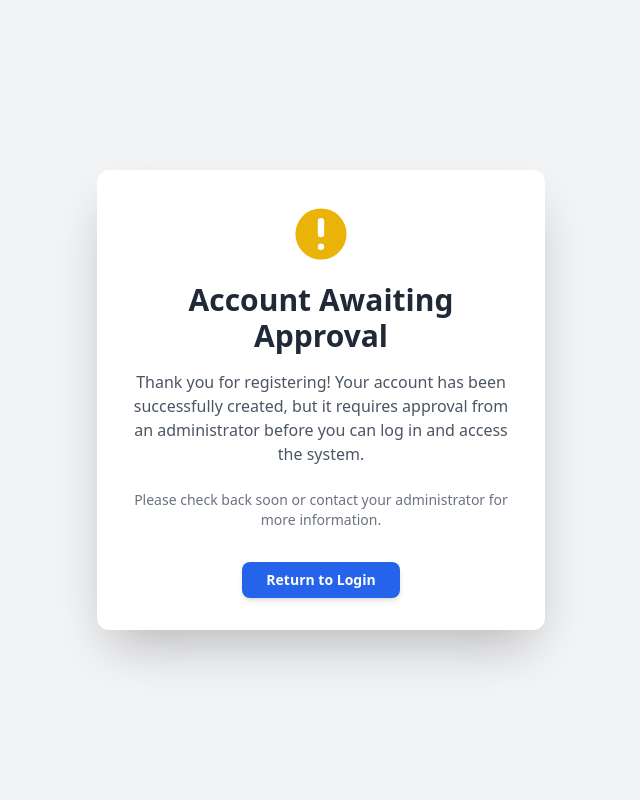
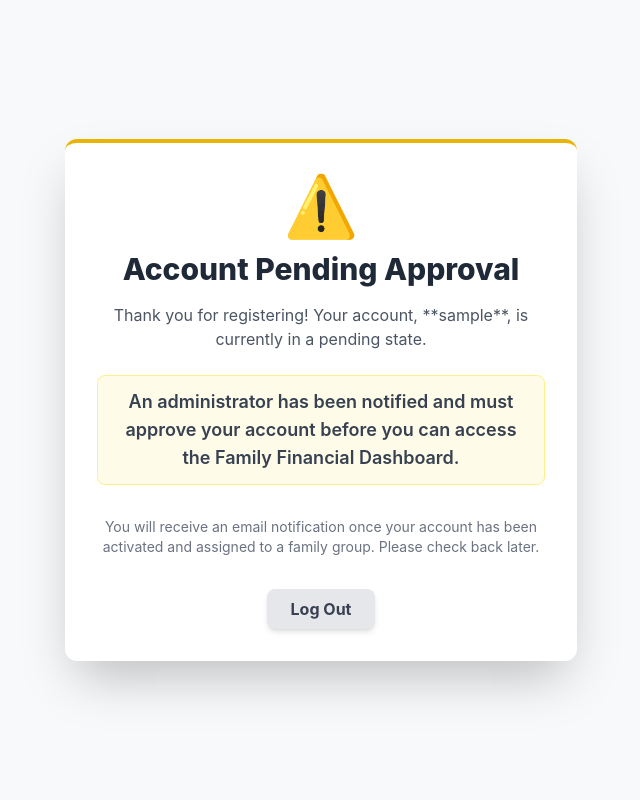
Before and after one commit to foyruser/Family-Financial-Dashboard, a Flask app: page /pending in a window 1280 px wide. Shown: the whole page, without its empty margins (319-959 px from the left). Run offline with Flask 3, Linux system fonts and the light colour scheme; the visitor is signed in with stand-in values (Sample User, id 1); data that the repository does not hold is empty; some libraries are stand-ins or nearby versions.

Commit message:
Update pending_approval.html

```diff
--- a/templates/pending_approval.html
+++ b/templates/pending_approval.html
@@ -3,24 +3,40 @@
 <head>
     <meta charset="UTF-8">
     <meta name="viewport" content="width=device-width, initial-scale=1.0">
-    <title>Approval Pending</title>
+    <title>Pending Approval - Dream Bee Network</title>
     <script src="https://cdn.tailwindcss.com"></script>
+    <style>
+        /* Consistent font and background color */
+        body { font-family: 'Inter', sans-serif; background-color: #f7f9fb; }
+    </style>
 </head>
-<body class="flex items-center justify-center min-h-screen p-4 bg-gray-100">
-    <div class="max-w-md w-full bg-white p-8 rounded-xl shadow-2xl text-center">
-        <svg xmlns="http://www.w3.org/2000/svg" class="h-16 w-16 text-yellow-500 mx-auto mb-4" viewBox="0 0 20 20" fill="currentColor">
-            <path fill-rule="evenodd" d="M18 10a8 8 0 11-16 0 8 8 0 0116 0zm-7 4a1 1 0 11-2 0 1 1 0 012 0zm-1-9a1 1 0 00-1 1v4a1 1 0 102 0V6a1 1 0 00-1-1z" clip-rule="evenodd" />
-        </svg>
-        <h1 class="text-3xl font-bold text-gray-800 mb-4">Account Awaiting Approval</h1>
+<body class="min-h-screen flex items-center justify-center p-4">
+
+    <div class="w-full max-w-lg bg-white p-8 rounded-xl shadow-2xl border-t-4 border-yellow-500 text-center">
+
+        <div class="text-6xl text-yellow-500 mb-4">
+            ⚠️
+        </div>
+
+        <h2 class="text-3xl font-extrabold text-gray-800 mb-4">Account Pending Approval</h2>
+
         <p class="text-gray-600 mb-6">
-            Thank you for registering! Your account has been successfully created, but it requires approval from an administrator before you can log in and access the system.
+            Thank you for registering! Your account, **{{ session.get('username', 'User') }}**, is currently in a pending state.
         </p>
+
+        <p class="text-lg font-semibold text-gray-700 mb-8 p-3 bg-yellow-50 rounded-lg border border-yellow-200">
+            An administrator has been notified and must approve your account before you can access the Family Financial Dashboard.
+        </p>
+
         <p class="text-sm text-gray-500 mb-8">
-            Please check back soon or contact your administrator for more information.
+            You will receive an email notification once your account has been activated and assigned to a family group. Please check back later.
         </p>
-        <a href="{{ url_for('login') }}" class="inline-block px-6 py-2 text-sm font-semibold text-white bg-blue-600 rounded-lg hover:bg-blue-700 transition duration-150 shadow-md">
-            Return to Login
+
+        <a href="{{ url_for('logout') }}"
+           class="inline-block bg-gray-200 text-gray-700 font-bold py-2 px-6 rounded-lg hover:bg-gray-300 transition-colors shadow-md">
+            Log Out
         </a>
     </div>
+
 </body>
 </html>
```
